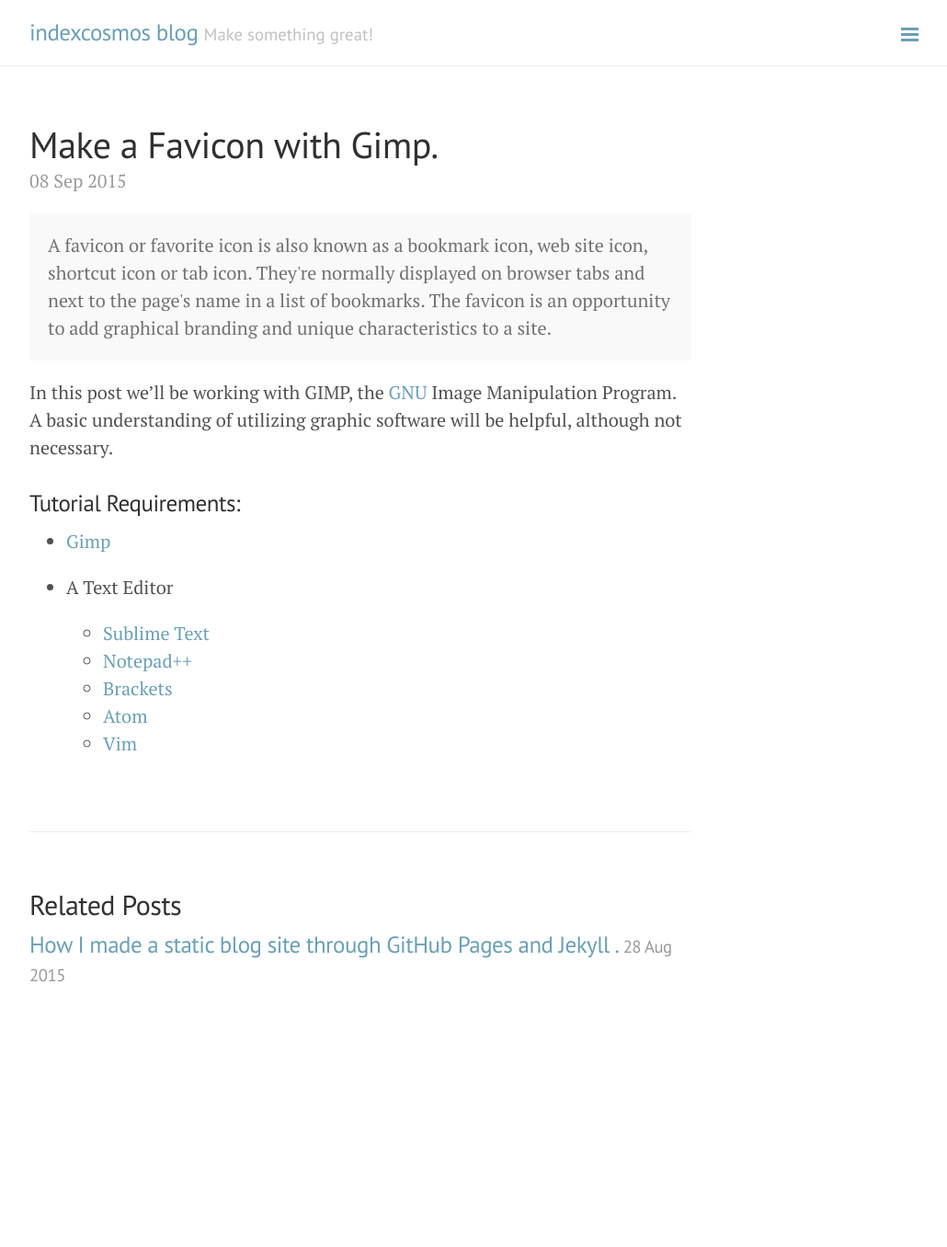
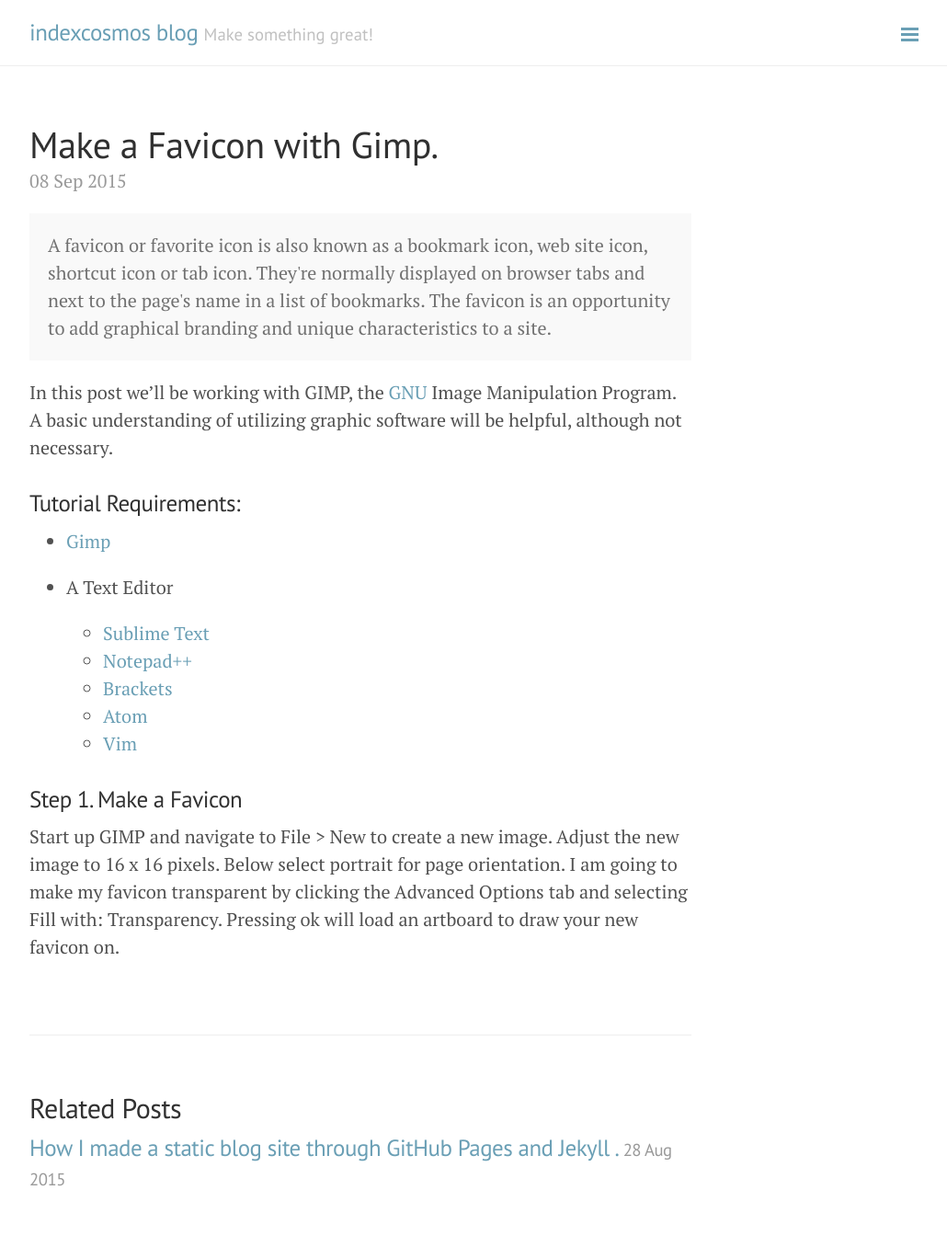
Before and after one commit to indexcosmos/indexcosmos.github.io, a Jekyll site: the page built from _posts/2015-09-08-Fav-ico-with-gimp.md, in a window 1280 px wide. Shown: the whole page at 92% size, without its empty margins (248-1278 px from the left). Built offline with Jekyll 4.4.1, drawn with Linux system fonts in a browser that asks for light colours; Markdown is read by kramdown in place of the engine named in the settings; before the commit the page ends 1135 px from its top, so only the background shows below that.

Commit message:
Update file

```diff
--- a/_posts/2015-09-08-Fav-ico-with-gimp.md
+++ b/_posts/2015-09-08-Fav-ico-with-gimp.md
@@ -19,3 +19,7 @@ In this post we'll be working with GIMP, the <a href="http://www.gnu.org/gnu/the
 	- [Brackets](http://brackets.io/)
 	- [Atom](https://atom.io/)
 	- [Vim](http://www.vim.org/)
+
+### Step 1. Make a Favicon
+
+Start up GIMP and navigate to File > New to create a new image. Adjust the new image to 16 x 16 pixels. Below select portrait for page orientation. I am going to make my favicon transparent by clicking the Advanced Options tab and selecting Fill with: Transparency. Pressing ok will load an artboard to draw your new favicon on.
```
